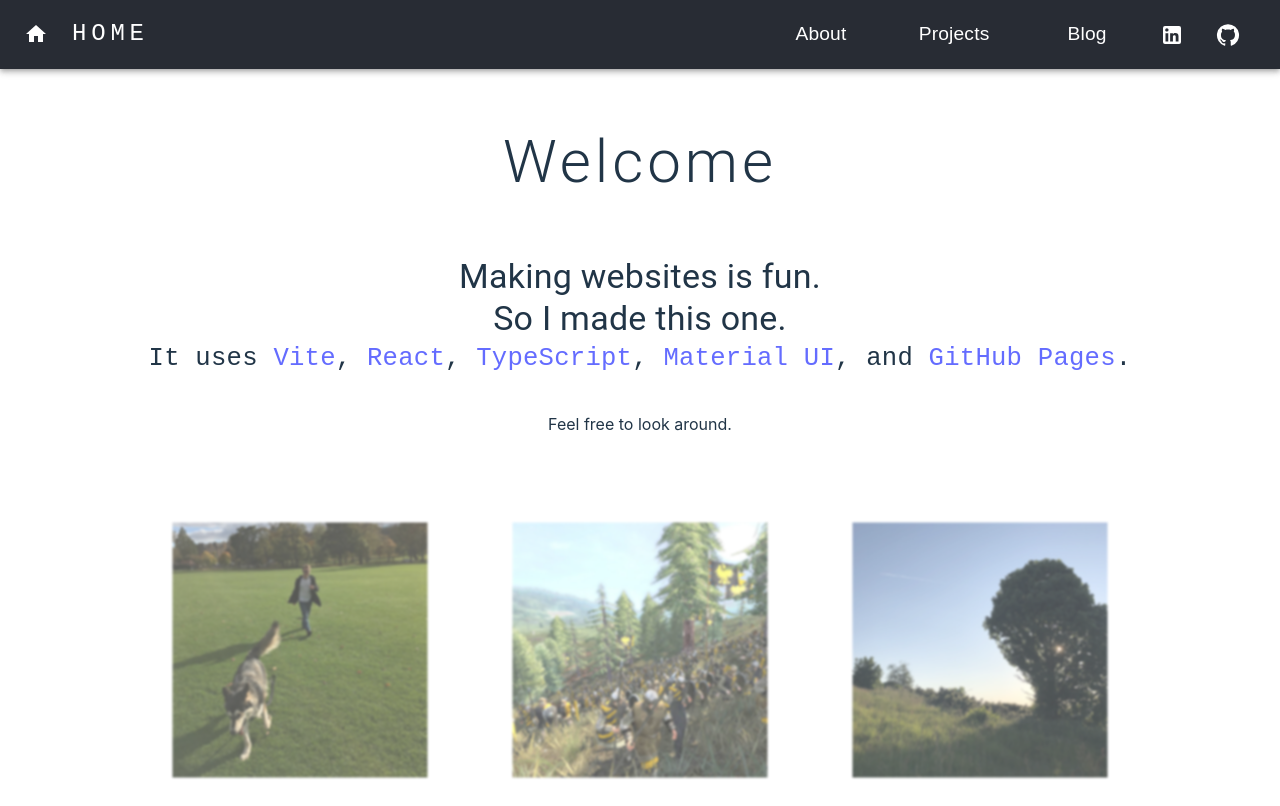
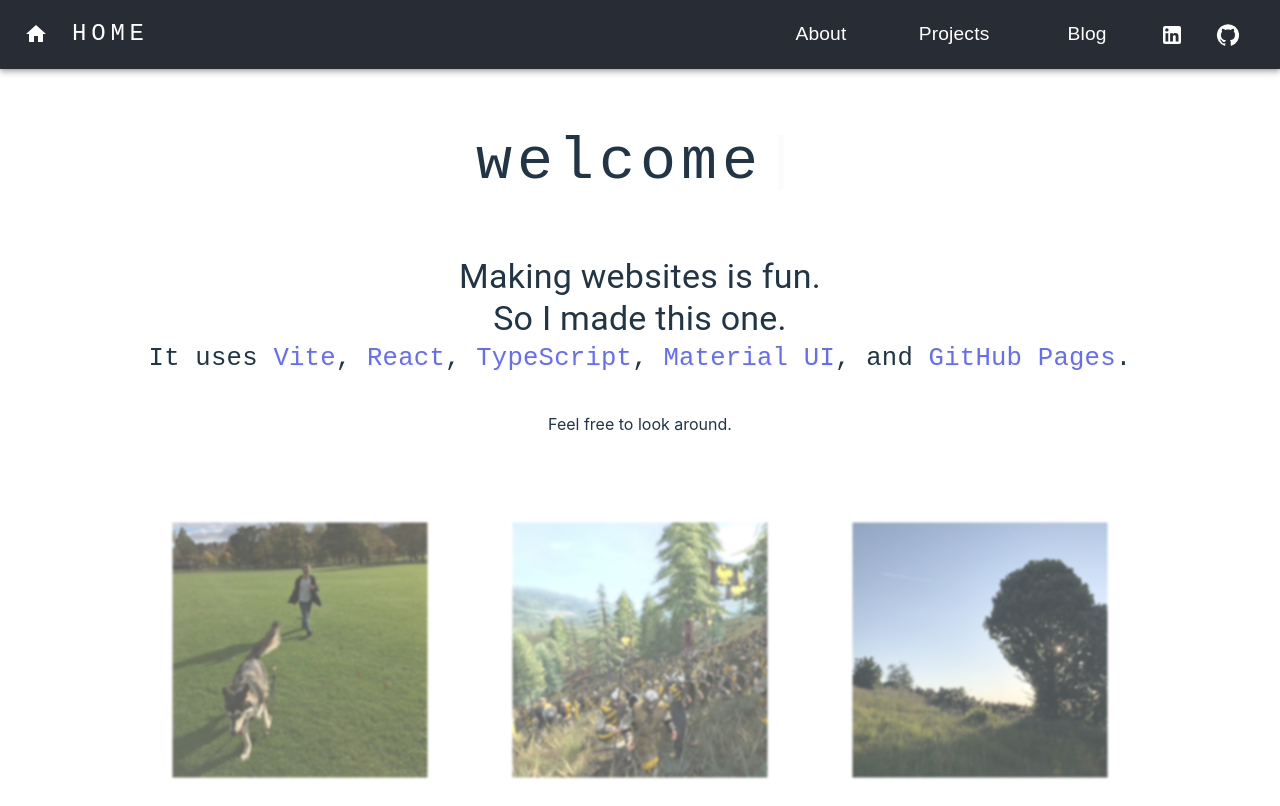
Before and after one commit to dalapto/dalapto.github.io, a React (Vite) app: page / in a window 1280 px wide. Built offline with nearby package versions, Linux system fonts and the light colour scheme.

Commit message:
added typed text

```diff
--- a/package.json
+++ b/package.json
@@ -20,7 +20,8 @@
 		"react": "^18.2.0",
 		"react-dom": "^18.2.0",
 		"react-router": "^6.15.0",
-		"react-router-dom": "^6.15.0"
+		"react-router-dom": "^6.15.0",
+		"typed.js": "^2.0.16"
 	},
 	"devDependencies": {
 		"@types/node": "^16.18.40",
--- a/src/components/TypedText.tsx
+++ b/src/components/TypedText.tsx
@@ -1,17 +1,30 @@
 import * as React from 'react';
-import Typography from '@mui/material/Typography';
-import './Tile.css';
+import Typed from 'typed.js';
 
 export interface TypedTextProps {
-	text: string;
+	string_list: string[];
 }
 
 // TO DO:
-function TypedText({ text = '' }: TypedTextProps) {
-	return (
-		<Typography id="tile-text" letterSpacing={3.5} fontFamily="monospace" variant="h4" color="white" sx={{ textTransform: 'capitalize' }}>
-			{text}
-		</Typography>
-	);
+function TypedText({ string_list = [] }: TypedTextProps) {
+	const elAnchor = React.useRef(null);
+
+	React.useEffect(() => {
+		const typed = new Typed(elAnchor.current, {
+			strings: string_list,
+			typeSpeed: 80,
+			backSpeed: 60,
+			loop: true,
+			backDelay: 2000,
+			startDelay: 3000,
+			smartBackspace: false,
+		});
+
+		return () => {
+			typed.destroy();
+		};
+	}, []);
+
+	return <span ref={elAnchor} />;
 }
 export default TypedText;
--- a/src/pages/Home.tsx
+++ b/src/pages/Home.tsx
@@ -3,6 +3,7 @@ import { Link } from 'react-router-dom';
 import { Container } from '@mui/system';
 import React from 'react';
 import Tile from '../components/Tile';
+import TypedText from '../components/TypedText';
 
 function Home() {
 	const pages = [
@@ -17,13 +18,57 @@ function Home() {
 		{ text: 'Material UI', link: 'https://mui.com/', img: '../src/img/logo-mui.png' },
 		{ text: 'GitHub Pages', link: 'https://pages.github.com/', img: '../src/img/logo-github.png' },
 	];
+
+	const welcomes = [
+		'welcome',
+		'fáilte',
+		'croeso',
+		'bienvenue',
+		'willkommen',
+		'bienvenido',
+		'ようこそ',
+		'welkom',
+		'chào mừng',
+		'benvenuta',
+		'欢迎',
+		'mirë se erdhe',
+		'tervetuloa',
+		'welina',
+		'خوش آمدید',
+		'välkommen',
+		'добро пожаловать',
+		'olandiridwa',
+		'환영',
+		'Прошу',
+		'mile widziany',
+		'tunngasugit',
+		'vitaj',
+		'ברוך הבא',
+		'selamat datang',
+		'nabata',
+		'laipni lūdza',
+		'स्वागत है',
+		'maraba',
+		'hoş geldin',
+		'مەرھابا',
+		'byenvini',
+		'merħba',
+		`tun'ngahuktitauyut`,
+		'vælkomin',
+		'kαλώς ήρθες',
+		'أهلًا وسهلًا',
+		'benvingut',
+		'wamkelekile',
+		'歡迎',
+	];
+
 	return (
 		<div className="App">
 			<Container>
 				<Box marginTop={'5%'}>
 					{/* need to change text dynamically to different languages */}
-					<Typography variant="h2" letterSpacing={4}>
-						Welcome
+					<Typography variant="h2" fontFamily={'monospace'} letterSpacing={5}>
+						<TypedText string_list={welcomes} />
 					</Typography>
 				</Box>
 				<Box marginTop={'5%'}>
```
Also changed, not shown: 1 other file (tests, documents, lock files or other folders).
